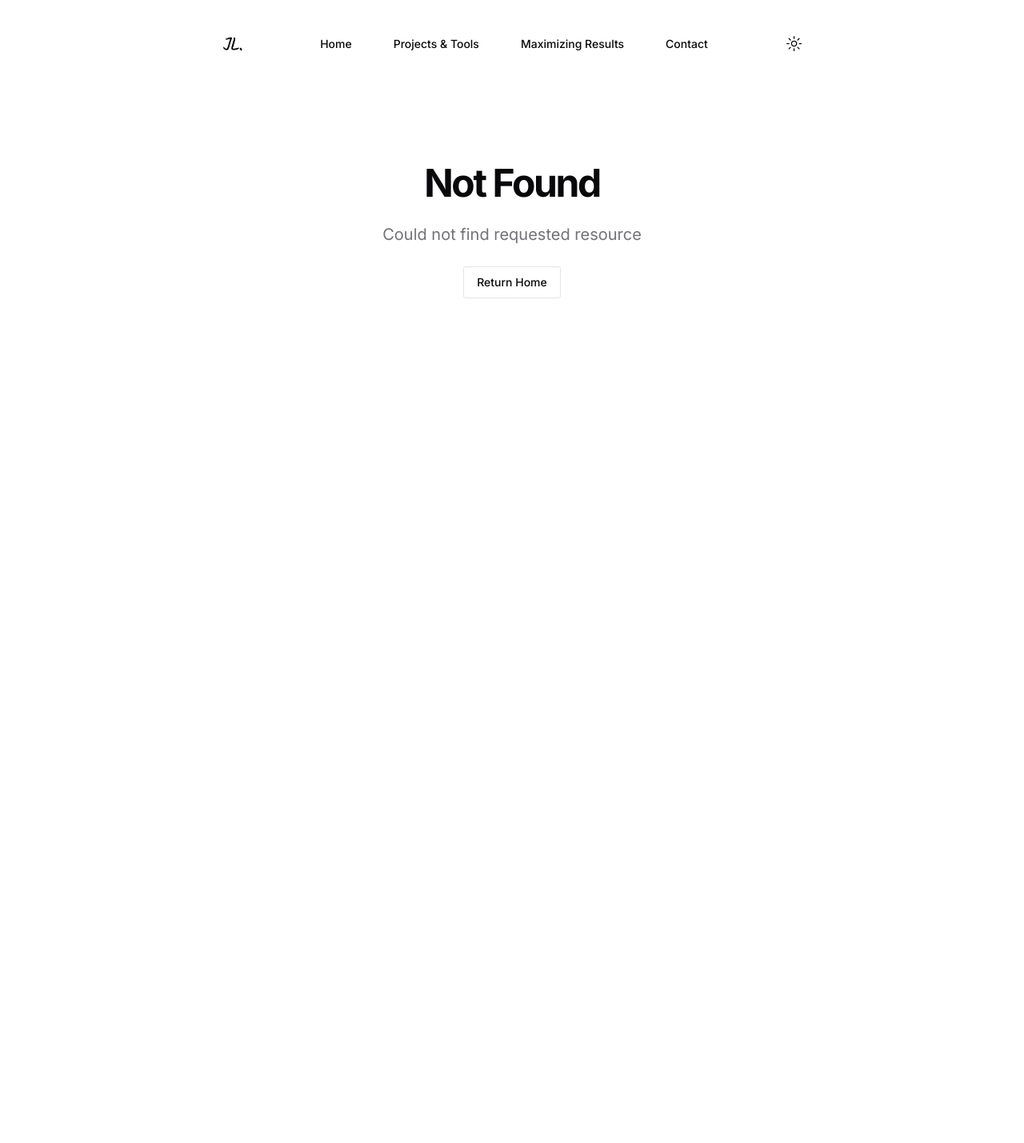
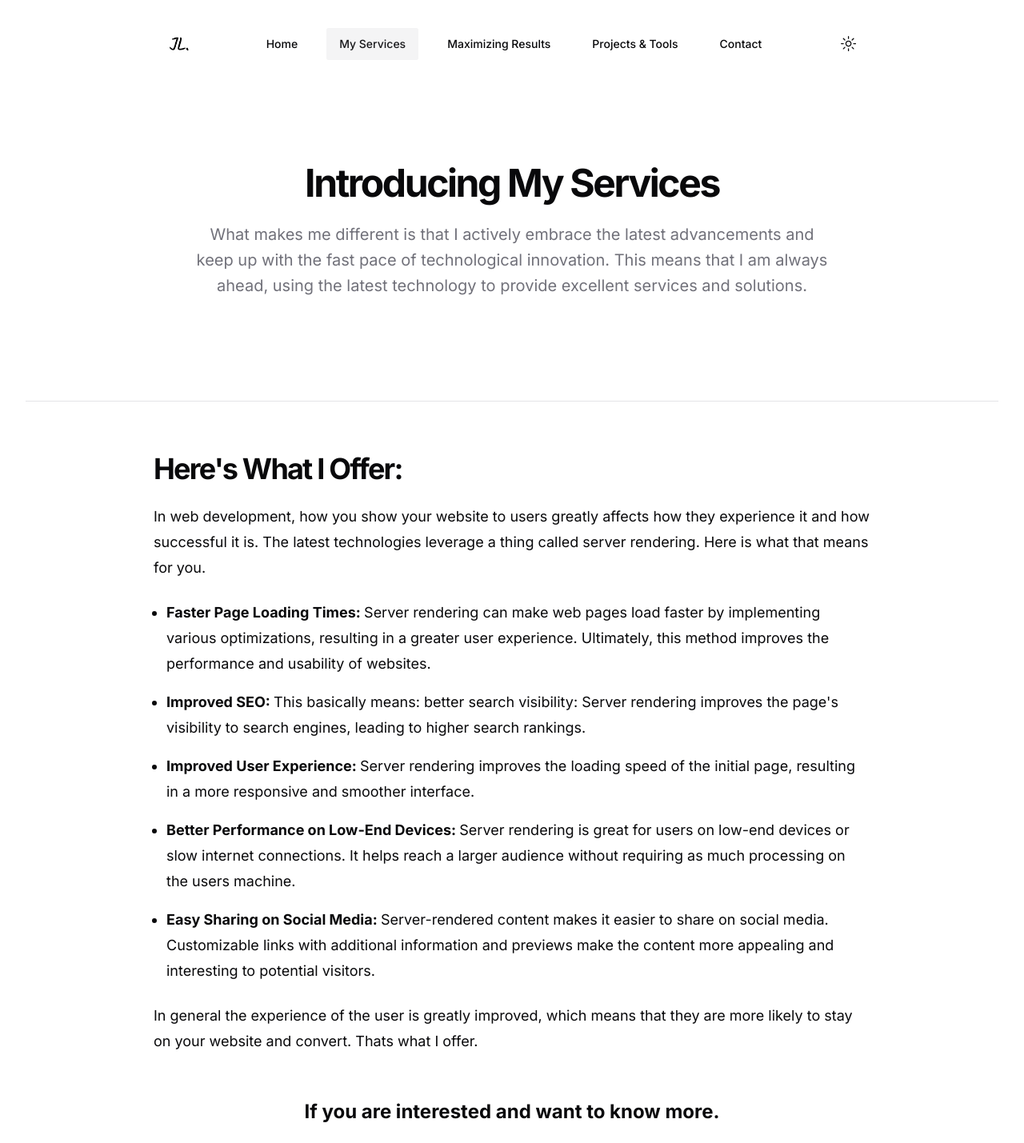
Before and after one commit to JJooaa/joaleitola, a Next.js app: page /my-services in a window 1280 px wide. Before the commit this address had no page. Shown: the top 1429 px of the page at 80% size. Before the commit the page ends 800 px from the top, so only its background shows below. Built offline with nearby package versions, Linux system fonts and the light colour scheme.

Commit message:
Add new "My Services" link to navigation and update layout styles

```diff
--- /dev/null
+++ b/src/app/my-services/page.tsx
@@ -0,0 +1,111 @@
+import { buttonVariants } from "@/components/ui/button"
+import { links } from "@/lib/consts"
+import { cn } from "@/lib/utils"
+import { ArrowRight } from "lucide-react"
+import { Metadata } from "next"
+import Link from "next/link"
+
+export const metadata: Metadata = {
+  title: "My Services",
+  description:
+    "What makes me different is that I actively embrace the latest advancements and keep up with the fast pace of technological innovation.",
+  keywords: [
+    "web development",
+    "web design",
+    "software development",
+    "software design",
+    "server rendering",
+    "server side rendering",
+    "ssr",
+    "seo",
+    "search engine optimization",
+    "performance",
+    "user experience",
+    "user interface",
+    "ui",
+    "ux",
+    "low end devices",
+    "slow internet",
+    "social media",
+    "sharing",
+  ],
+}
+
+export default function MyServices() {
+  return (
+    <>
+      <div className="space-y-6 border-b pb-8 pt-6 md:container md:pb-12 md:pt-12 lg:py-32">
+        <h2 className="mx-auto max-w-[64rem] text-center text-2xl font-bold tracking-tighter sm:text-3xl md:text-4xl lg:text-5xl">
+          Introducing My Services
+        </h2>
+        <p className="mx-auto max-w-[50rem] text-center leading-normal text-muted-foreground sm:text-xl sm:leading-8 ">
+          What makes me different is that I actively embrace the latest
+          advancements and keep up with the fast pace of technological
+          innovation. This means that I am always ahead, using the latest
+          technology to provide excellent services and solutions.
+        </p>
+      </div>
+      <div className="lg:py-18 mx-auto flex max-w-4xl flex-col justify-center space-y-6 pb-4 pt-6 md:pb-6 md:pt-16">
+        <h3 className="text-xl font-bold tracking-tighter sm:text-2xl md:text-3xl lg:text-4xl">
+          Here&apos;s What I Offer:
+        </h3>
+        <p className="leading-normal sm:text-lg sm:leading-8">
+          In web development, how you show your website to users greatly affects
+          how they experience it and how successful it is. The latest
+          technologies leverage a thing called server rendering. Here is what
+          that means for you.
+        </p>
+        <ol className="ml-4 flex list-disc flex-col gap-4 leading-normal sm:text-lg sm:leading-8">
+          <li>
+            <b>Faster Page Loading Times: </b>
+            Server rendering can make web pages load faster by implementing
+            various optimizations, resulting in a greater user experience.
+            Ultimately, this method improves the performance and usability of
+            websites.
+          </li>
+          <li>
+            <b>Improved SEO: </b>
+            This basically means: better search visibility: Server rendering
+            improves the page&apos;s visibility to search engines, leading to
+            higher search rankings.
+          </li>
+          <li>
+            <b>Improved User Experience: </b>
+            Server rendering improves the loading speed of the initial page,
+            resulting in a more responsive and smoother interface.
+          </li>
+          <li>
+            <b>Better Performance on Low-End Devices: </b>
+            Server rendering is great for users on low-end devices or slow
+            internet connections. It helps reach a larger audience without
+            requiring as much processing on the users machine.
+          </li>
+          <li>
+            <b>Easy Sharing on Social Media: </b>
+            Server-rendered content makes it easier to share on social media.
+            Customizable links with additional information and previews make the
+            content more appealing and interesting to potential visitors.
+          </li>
+        </ol>
+        <p className="leading-normal sm:text-lg sm:leading-8">
+          In general the experience of the user is greatly improved, which means
+          that they are more likely to stay on your website and convert. Thats
+          what I offer.
+        </p>
+        <p className="text-center text-xl font-bold leading-normal sm:text-2xl sm:leading-8 md:pt-8">
+          If you are interested and want to know more.
+        </p>
+        <Link
+          href={links.workingWithMe.path}
+          className={cn(
+            buttonVariants({ variant: "outline" }),
+            "gap-4 self-center"
+          )}
+        >
+          Read More
+          <ArrowRight />
+        </Link>
+      </div>
+    </>
+  )
+}
--- a/src/app/projects-and-tools/layout.tsx
+++ b/src/app/projects-and-tools/layout.tsx
@@ -1,6 +1,6 @@
 export default function MdxLayout({ children }: { children: React.ReactNode }) {
   return (
-    <div className="mx-auto max-w-3xl space-y-6 pb-8 pt-6 md:py-12 lg:py-32">
+    <div className="mx-auto max-w-3xl space-y-6 pt-6 md:pt-12 lg:pt-32">
       {children}
     </div>
   )
--- a/src/components/navigation/desktop.tsx
+++ b/src/components/navigation/desktop.tsx
@@ -35,15 +35,14 @@ export function NavigationDesktop({
             {links.home.name}
           </NavigationMenuItem>
         </Link>
-        <Link href={links.projectsAndTools.path} legacyBehavior passHref>
+        <Link href={links.myServices.path} legacyBehavior passHref>
           <NavigationMenuItem
             className={cn(
               navigationMenuTriggerStyle(),
-              isActive(links.projectsAndTools.path) &&
-                "bg-secondary text-primary "
+              isActive(links.myServices.path) && "bg-secondary text-primary "
             )}
           >
-            {links.projectsAndTools.name}
+            {links.myServices.name}
           </NavigationMenuItem>
         </Link>
         <Link href={links.workingWithMe.path} legacyBehavior passHref>
@@ -56,7 +55,17 @@ export function NavigationDesktop({
             {links.workingWithMe.name}
           </NavigationMenuItem>
         </Link>
-
+        <Link href={links.projectsAndTools.path} legacyBehavior passHref>
+          <NavigationMenuItem
+            className={cn(
+              navigationMenuTriggerStyle(),
+              isActive(links.projectsAndTools.path) &&
+                "bg-secondary text-primary "
+            )}
+          >
+            {links.projectsAndTools.name}
+          </NavigationMenuItem>
+        </Link>
         <Link href={links.contact.path} legacyBehavior passHref>
           <NavigationMenuItem
             className={cn(
--- a/src/components/navigation/mobile.tsx
+++ b/src/components/navigation/mobile.tsx
@@ -56,16 +56,16 @@ export function NavigationMobile({
           </SheetClose>
           <SheetClose asChild>
             <Link
-              href={links.projectsAndTools.path}
+              href={links.myServices.path}
               className={cn(
                 buttonVariants({
-                  variant: isActive(links.projectsAndTools.path)
+                  variant: isActive(links.myServices.path)
                     ? "secondary"
                     : "ghost",
                 })
               )}
             >
-              {links.projectsAndTools.name}
+              {links.myServices.name}
             </Link>
           </SheetClose>
           <SheetClose asChild>
@@ -80,6 +80,20 @@ export function NavigationMobile({
               )}
             >
               {links.workingWithMe.name}
+            </Link>
+          </SheetClose>
+          <SheetClose asChild>
+            <Link
+              href={links.projectsAndTools.path}
+              className={cn(
+                buttonVariants({
+                  variant: isActive(links.projectsAndTools.path)
+                    ? "secondary"
+                    : "ghost",
+                })
+              )}
+            >
+              {links.projectsAndTools.name}
             </Link>
           </SheetClose>
           <SheetClose asChild>
--- a/src/components/sections/home/experience-section.tsx
+++ b/src/components/sections/home/experience-section.tsx
@@ -26,21 +26,16 @@ export function ExperienceSection() {
           using search engine optimization techniques to increase the visibility
           of your website and attract more traffic to your business. Whether you
           require consulting or freelance web development services, I can
-          deliver outstanding results tailored to your specific needs. Contact
-          me today to discuss your web development requirements and let&apos;s
-          make your online presence shine.
-        </p>
-        <p className="leading-normal text-muted-foreground sm:text-lg sm:leading-8">
-          Read more about how we can collaborate on your next project.
+          deliver outstanding results tailored to your specific needs.
         </p>
         <Link
           className={cn(
             buttonVariants({ variant: "outline" }),
             "gap-4 self-start"
           )}
-          href={links.workingWithMe.path}
+          href={links.myServices.path}
         >
-          {links.workingWithMe.name}
+          Read More
           <ArrowRight />
         </Link>
       </div>
--- a/src/lib/consts.ts
+++ b/src/lib/consts.ts
@@ -12,6 +12,10 @@ export const links = {
   contact: {
     path: "/contact",
     name: "Contact",
+  },
+  myServices: {
+    path: "/my-services",
+    name: "My Services",
   },
   projectsAndTools: {
     path: "/projects-and-tools",
```
